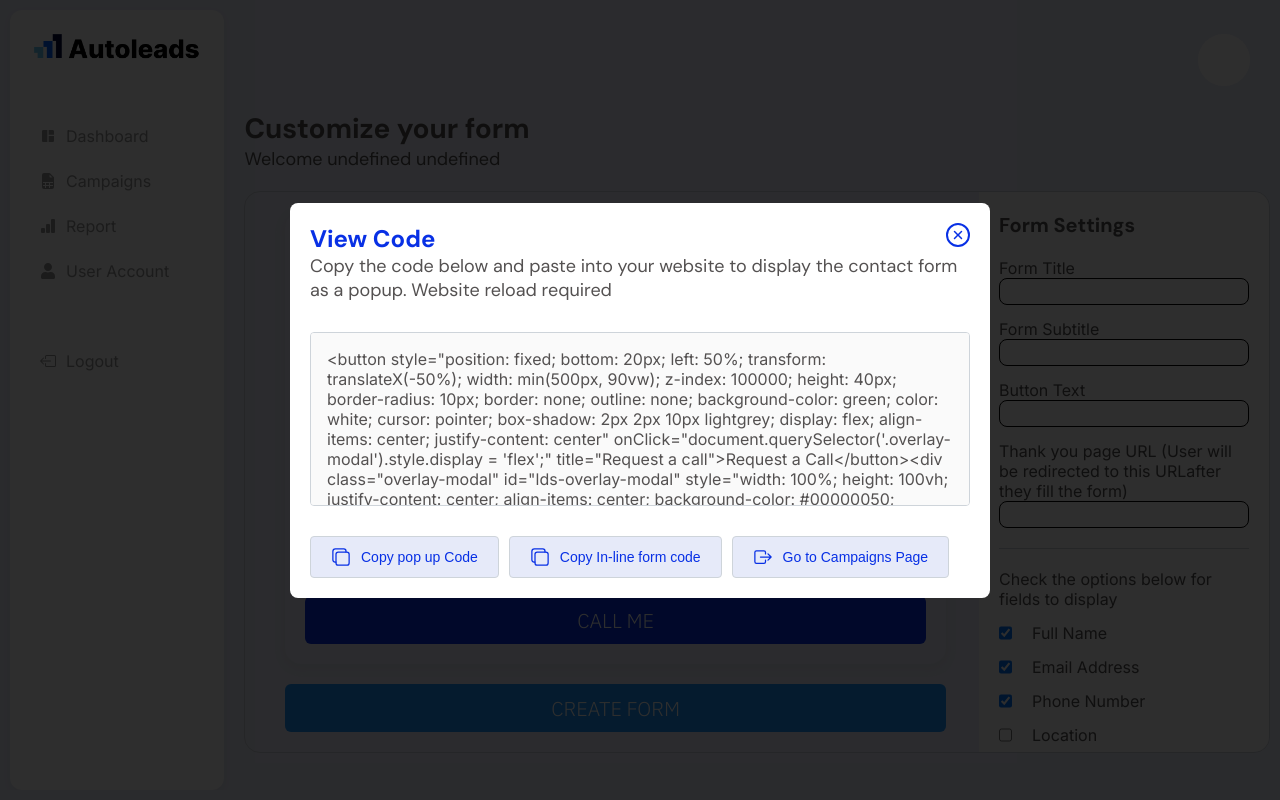
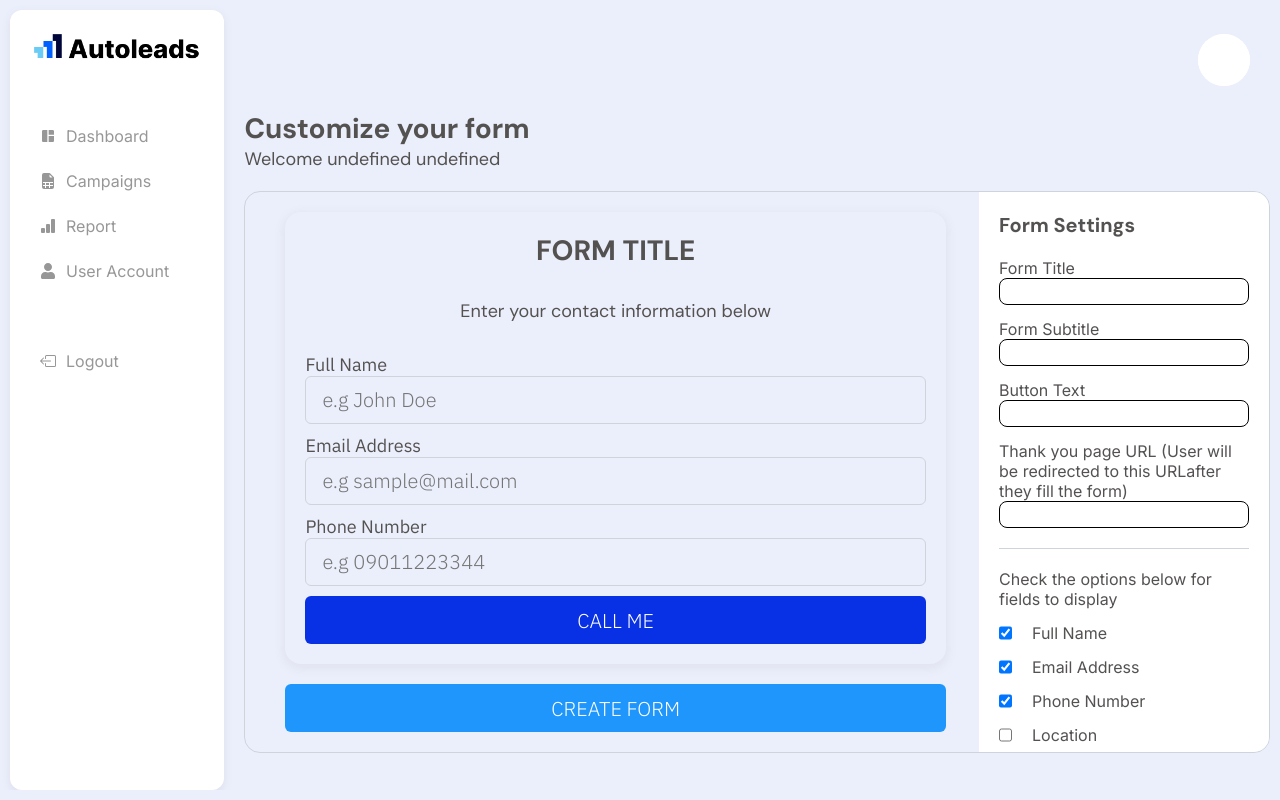
Before and after one commit to upgraded57/PrimeclickLDS, a React (Vite) app: page /form/1/wizard in a window 1280 px wide. Built offline with nearby package versions, Linux system fonts and the light colour scheme; sample sign-in values are in the browser's storage; some icons are missing.

Commit message:
Fixedform wizard modal auto-popup

```diff
--- a/src/ApiCalls/Lead/Lead.jsx
+++ b/src/ApiCalls/Lead/Lead.jsx
@@ -77,3 +77,8 @@ export const copyCodeAsInline = (campaign_id) => {
     })
     .catch(() => toast.error("Something went wrong. Unable to copy code"));
 };
+
+// edit campaign form
+export const editForm = (campaign_id) => {
+  console.log(campaign_id);
+};
--- a/src/Pages/FormWizard/FormWizard.jsx
+++ b/src/Pages/FormWizard/FormWizard.jsx
@@ -30,7 +30,7 @@ export default function FormWizard() {
   const [inputBgColor, setInputBgColor] = useState("");
   const [btnBgColor, setBtnBgColor] = useState("");
   const [btnTextColor, setBtnTextColor] = useState("");
-  const [modalActive, setModalActive] = useState(true);
+  const [modalActive, setModalActive] = useState(false);
   const [nextPageUrl, setNextPageUrl] = useState("");
 
   const design = {
--- a/src/Pages/Leads/Leads.jsx
+++ b/src/Pages/Leads/Leads.jsx
@@ -9,7 +9,11 @@ import {
 } from "../../ApiCalls/Campaign/Campaign";
 import moment from "moment";
 import Loader from "./../../Component/Loader/Loader";
-import { copyCodeAsInline, copyCodeAsPopup } from "../../ApiCalls/Lead/Lead";
+import {
+  copyCodeAsInline,
+  copyCodeAsPopup,
+  editForm,
+} from "../../ApiCalls/Lead/Lead";
 import EmptyState from "../../Component/emptyState/EmptyState";
 import { Tooltip } from "react-tooltip";
 
@@ -176,6 +180,9 @@ export default function Leads() {
                               >
                                 Copy code as inline form
                               </button>
+                              <button onClick={() => editForm(campaign.id)}>
+                                Edit Form
+                              </button>
                             </span>
                           </Tooltip>
                         </td>
```
